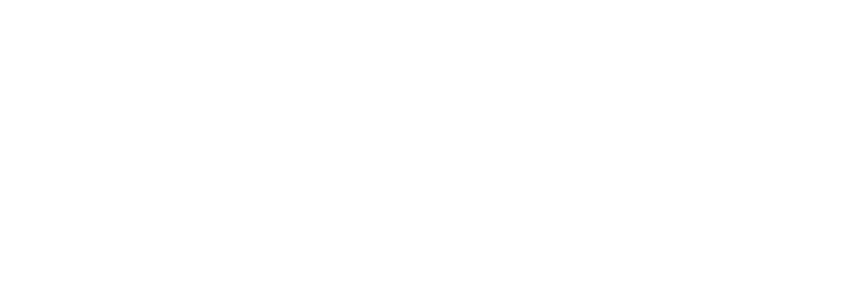
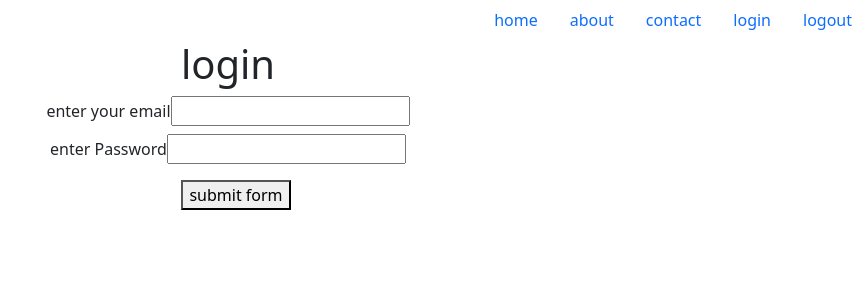
Before and after one commit to RAVIWITHGIT/React, a React (Create React App) app: page /login in a window 1280 px wide. Before the commit this address had no page. Shown: the top 300 px of the page, without its empty margins (412-1280 px from the left). Built offline with nearby package versions, Linux system fonts and the light colour scheme.

Commit message:
protected route

```diff
--- a/src/App.js
+++ b/src/App.js
@@ -1,5 +1,5 @@
 import React from 'react';
-import Myrouting from './tut57_useLocation/myrouting';
+import Myrouting from './tut58Protected_routing/Myrouting';
 
 
 
--- /dev/null
+++ b/src/tut58Protected_routing/About.js
@@ -0,0 +1,11 @@
+import React from 'react'
+
+const About = () => {
+  return (
+    <div className='text-center'>
+      <h1>About page</h1>
+    </div>
+  )
+}
+
+export default About
--- /dev/null
+++ b/src/tut58Protected_routing/Contact.js
@@ -0,0 +1,11 @@
+import React from 'react'
+
+const Contact = () => {
+  return (
+    <div className='text-center'>
+      <h1>contact page</h1>
+    </div>
+  )
+}
+
+export default Contact
--- /dev/null
+++ b/src/tut58Protected_routing/Mynav.js
@@ -0,0 +1,31 @@
+import React from 'react'
+import { NavLink } from 'react-router-dom'
+
+const Mynav = () => {
+  return (
+    <>
+      <ul class="nav justify-content-end">
+  <li class="nav-item">
+    <NavLink className="nav-link" to="/">home</NavLink>
+  </li>
+  <li class="nav-item">
+    <NavLink className="nav-link" to="/about">about</NavLink>
+
+  </li>
+  <li class="nav-item">
+    <NavLink className="nav-link" to="/contact">contact</NavLink>
+
+  </li>
+  <li class="nav-item">
+    <NavLink className="nav-link" to="/login">login</NavLink>
+
+  </li>
+  <li class="nav-item">
+    <NavLink className="nav-link" to="/logout">logout</NavLink>
+  </li>
+</ul>
+    </>
+  )
+}
+
+export default Mynav
--- /dev/null
+++ b/src/tut58Protected_routing/Myrouting.js
@@ -0,0 +1,26 @@
+import React from 'react'
+import { Route, Routes } from 'react-router-dom'
+import Home from './home'
+import About from './About'
+import Contact from './Contact'
+import Login from './login'
+import Mynav from './Mynav'
+import Protected from './protected'
+import Logout from './logout'
+
+const Myrouting = () => {
+  return (
+    <>
+    <Mynav/>
+      <Routes>
+        <Route path='/' element={<Protected Component={Home} />}/>
+        <Route path='/about' element={<Protected Component={About}/>}/>
+        <Route path='/contact' element={<Protected Component={Contact} />}/>
+        <Route path='/login' element={<Login/>}/>
+        <Route path='/logout' element={<Logout/>}/>
+      </Routes>
+    </>
+  )
+}
+
+export default Myrouting
--- /dev/null
+++ b/src/tut58Protected_routing/home.js
@@ -0,0 +1,19 @@
+/*
+1. Here we discuss about how protect page , mean when anyone no sign in then not see home,contact,about page
+2. main code write in routing.js,protected.js.login.js file about protected code
+
+
+*/
+
+
+import React from 'react'
+
+const Home = () => {
+  return (
+    <div className='text-center'>
+      <h1>home page</h1>
+    </div>
+  )
+}
+
+export default Home
--- /dev/null
+++ b/src/tut58Protected_routing/login.js
@@ -0,0 +1,38 @@
+import React, { useEffect } from 'react'
+import { useNavigate } from 'react-router-dom'
+
+const Login = () => {
+  const navi = useNavigate()
+  const setvalue = ()=>{
+    localStorage.setItem('login',true)
+    navi('/')
+
+  }
+    useEffect(()=>{
+        let login = localStorage.getItem("login")
+        console.log(login)
+        console.log(typeof login)
+        if(login){
+            navi('/')
+        }
+    })
+  return (
+    <div className='text-center'>
+      <h1>login</h1>
+        <form action="">
+            <div>
+            <label htmlFor="">enter your email</label>
+            <input type="text" />
+            </div>
+            <div className='mt-2'>
+            <label htmlFor="">enter Password</label>
+            <input type="password" />
+            </div>
+            <button className='ms-3 mt-3' onClick={()=>setvalue()}>submit form</button>
+
+        </form>
+    </div>
+  )
+}
+
+export default Login
--- /dev/null
+++ b/src/tut58Protected_routing/logout.js
@@ -0,0 +1,12 @@
+import React from 'react'
+
+const Logout = () => {
+    localStorage.setItem('login',false)
+  return (
+    <div>
+
+    </div>
+  )
+}
+
+export default Logout
--- /dev/null
+++ b/src/tut58Protected_routing/protected.js
@@ -0,0 +1,20 @@
+import React, { useEffect } from 'react'
+import { useNavigate } from 'react-router-dom'
+
+const Protected = (props) => {
+    const {Component} = props
+    const navi = useNavigate()
+    useEffect(()=>{
+        let login = localStorage.getItem("login")
+        if(!login){
+            navi('/login')
+        }
+    })
+  return (
+    <div>
+      <Component/>
+    </div>
+  )
+}
+
+export default Protected
```
